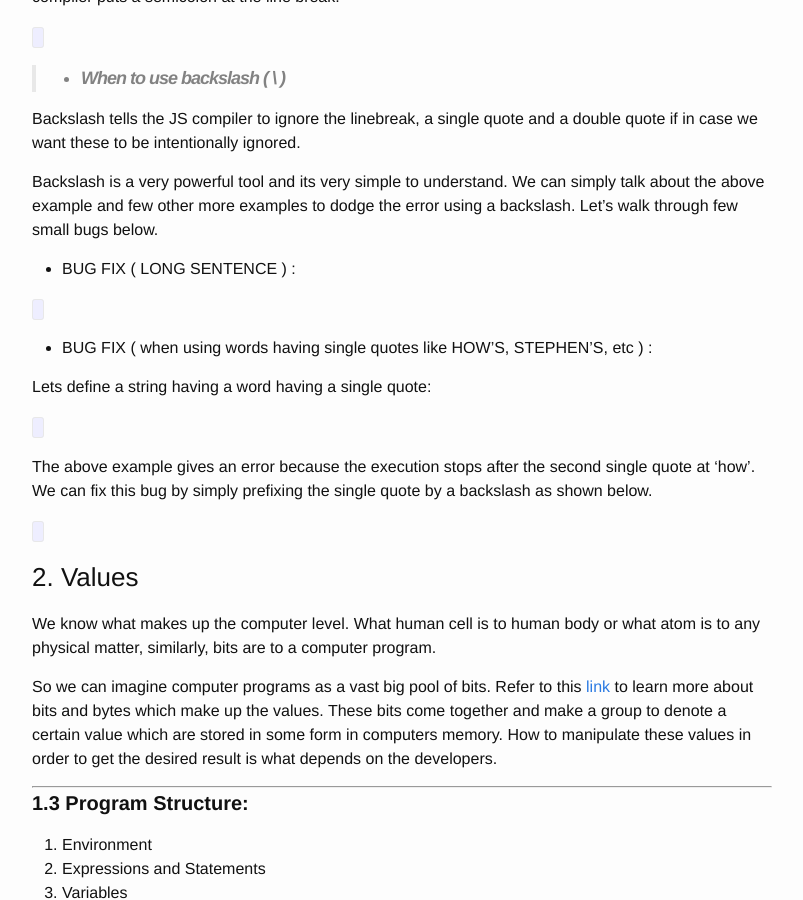
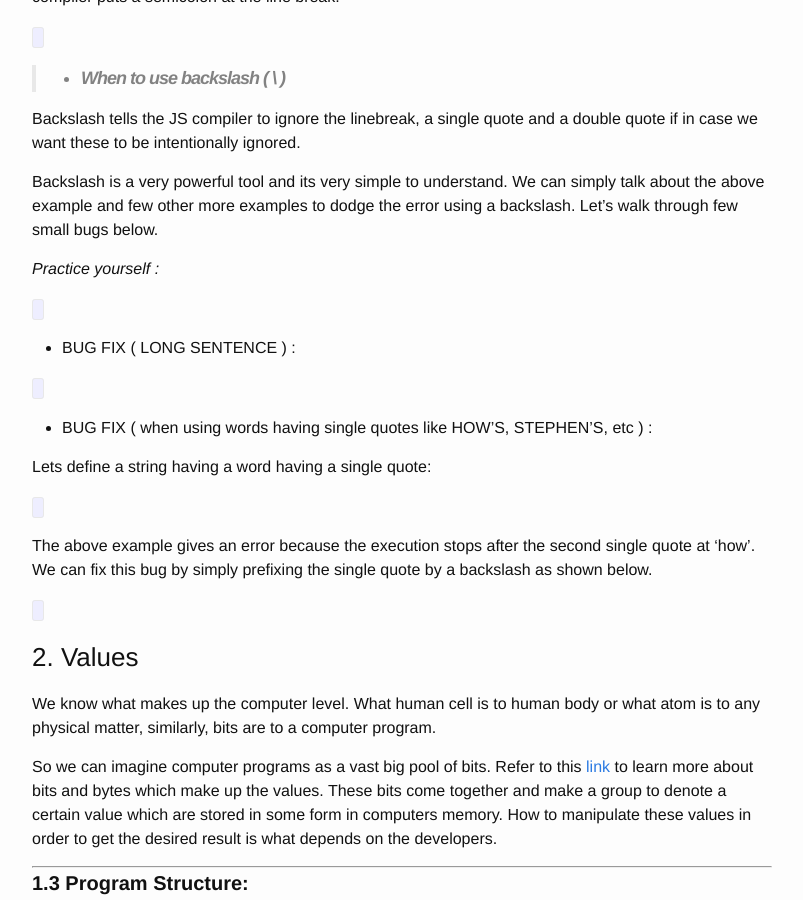
Before and after one commit to sagarmunjal/repo0001, a Jekyll site: the page built from _posts/2016-06-07-buckling-up.md, in a window 1280 px wide and 900 px high, scrolled down 2515 px. Shown: the whole window, without its empty margins (238-1041 px from the left). Built offline with Jekyll 4.4.1, drawn with Linux system fonts in a browser that asks for light colours; nearby versions of some CDN libraries; a script that is not in the unit is left out.

Commit message:
Updated 2016-06-07-buckling-up.md

```diff
--- a/_posts/2016-06-07-buckling-up.md
+++ b/_posts/2016-06-07-buckling-up.md
@@ -131,6 +131,12 @@ Backslash tells the JS compiler to ignore the linebreak, a single quote and a do
 
 Backslash is a very powerful tool and its very simple to understand. We can simply talk about the above example and few other more examples to dodge the error using a backslash. Let's walk through few small bugs below.
 
+_Practice yourself :_
+
+<code data-gist-id="9fd0f90a822dc3660cb93703043ca1c6" data-gist-file="gistfile1.txt" data-gist-hide-footer="true" data-gist-line="111-117"></code>
+
+
+
 - BUG FIX ( LONG SENTENCE ) :
 
 <code data-gist-id="9fd0f90a822dc3660cb93703043ca1c6" data-gist-file="gistfile1.txt" data-gist-hide-footer="true" data-gist-line="101-108" data-gist-highlight-line="21"></code>
```
